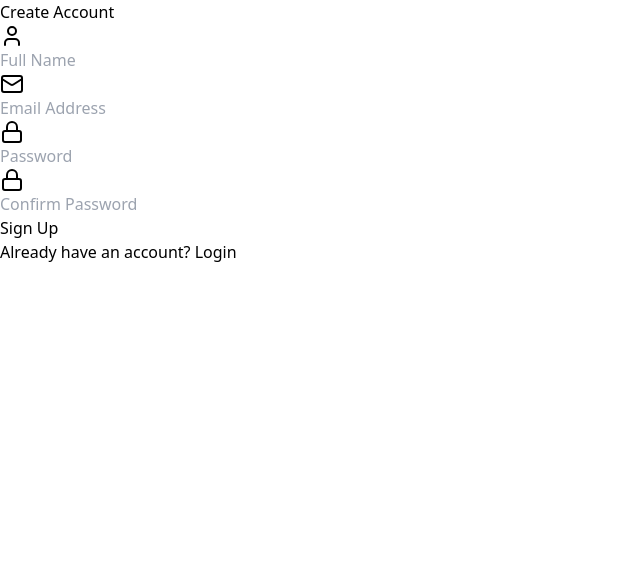
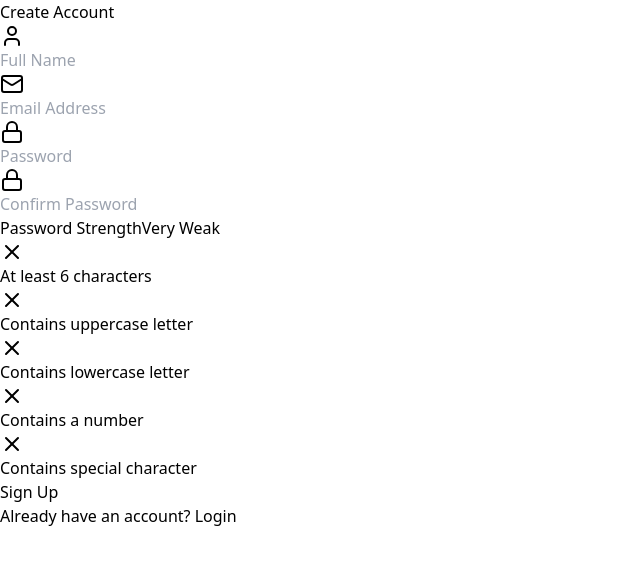
Before and after one commit to PAIshanMadusha/advanced-mern-auth-system, a React (Vite) app in the folder client/: page /signup in a window 1280 px wide. Shown: the top 564 px of the page, without its empty margins (0-640 px from the left). Built offline with nearby package versions, Linux system fonts and the light colour scheme.

Commit message:
Password Strength

```diff
--- a/client/src/components/InputField.jsx
+++ b/client/src/components/InputField.jsx
@@ -1,6 +1,6 @@
 const InputField = ({ icon: Icon, ...props }) => {
   return (
-    <div className="relative mb-6">
+    <div className="relative mb-4">
       <div className="absolute inset-y-0 left-0 flex items-center pl-3 pointer-events-none">
         <Icon className="size-5 text-green-500" />
       </div>
--- a/client/src/components/PasswordStrengthMeter.jsx
+++ b/client/src/components/PasswordStrengthMeter.jsx
@@ -0,0 +1,80 @@
+import { Check, X } from "lucide-react";
+
+const PasswordCriteria = ({ password }) => {
+  const criteria = [
+    { label: "At least 6 characters", met: password.length >= 6 },
+    { label: "Contains uppercase letter", met: /[A-Z]/.test(password) },
+    { label: "Contains lowercase letter", met: /[a-z]/.test(password) },
+    { label: "Contains a number", met: /\d/.test(password) },
+    { label: "Contains special character", met: /[^A-Za-z0-9]/.test(password) },
+  ];
+
+  return (
+    <div className="mt-2 space-y-1">
+      {criteria.map((item) => (
+        <div key={item.label} className="flex items-center text-xs">
+          {item.met ? (
+            <Check className="size-4 text-green-500 mr-2" />
+          ) : (
+            <X className="size-4 text-gray-500 mr-2" />
+          )}
+          <span className={item.met ? "text-green-500" : "text-gray-400"}>
+            {item.label}
+          </span>
+        </div>
+      ))}
+    </div>
+  );
+};
+
+const PasswordStrengthMeter = ({ password }) => {
+  const getStrength = (pass) => {
+    let strength = 0;
+    if (pass.length >= 6) strength++;
+    if (pass.match(/[a-z]/) && pass.match(/[A-Z]/)) strength++;
+    if (pass.match(/\d/)) strength++;
+    if (pass.match(/[^a-zA-Z\d]/)) strength++;
+    return strength;
+  };
+  const strength = getStrength(password);
+
+  const getColor = (strength) => {
+    if (strength === 0) return "bg-red-500";
+    if (strength === 1) return "bg-red-400";
+    if (strength === 2) return "bg-yellow-500";
+    if (strength === 3) return "bg-yellow-400";
+    return "bg-green-500";
+  };
+
+  const getStrengthText = (strength) => {
+    if (strength === 0) return "Very Weak";
+    if (strength === 1) return "Weak";
+    if (strength === 2) return "Fair";
+    if (strength === 3) return "Good";
+    return "Strong";
+  };
+
+  return (
+    <div className="mt-2">
+      <div className="flex justify-between items-center mb-1">
+        <span className="text-xs text-gray-400">Password Strength</span>
+        <span className="text-xs text-gray-400">
+          {getStrengthText(strength)}
+        </span>
+      </div>
+      <div className="flex space-x-1">
+        {[...Array(4)].map((_, index) => (
+          <div
+            key={index}
+            className={`h-1 w-1/4 rounded-full transition-colors duration-300 ${
+              index < strength ? getColor(strength) : "bg-gray-600"
+            }`}
+          />
+        ))}
+      </div>
+      <PasswordCriteria password={password}/>
+    </div>
+  );
+};
+
+export default PasswordStrengthMeter;
--- a/client/src/pages/SignUpPage.jsx
+++ b/client/src/pages/SignUpPage.jsx
@@ -2,16 +2,23 @@
 import InputField from "../components/InputField";
 import { Lock, Mail, User } from "lucide-react";
 import { useState } from "react";
-import{Link} from "react-router-dom";
+import { Link } from "react-router-dom";
+import PasswordStrengthMeter from "../components/PasswordStrengthMeter";
 
 const SignUpPage = () => {
   const [name, setName] = useState("");
   const [email, setEmail] = useState("");
   const [password, setPassword] = useState("");
   const [confirmPassword, setConfirmPassword] = useState("");
+  const [error, setError] = useState("");
 
   const handleSignUp = (e) => {
     e.preventDefault();
+    if (password !== confirmPassword) {
+      setError("Password doesn't match");
+      return;
+    }
+    setError("");
   };
 
   return (
@@ -21,7 +28,7 @@
       transition={{ duration: 0.5 }}
       className="max-w-md w-full bg-gray-800 bg-opacity-50 backdrop-filter backdrop-blur-xl rounded-2xl shadow-xl overflow-hidden"
     >
-      <div className="p-8">
+      <div className="p-6">
         <h2 className="text-3xl font-bold mb-6 text-center bg-gradient-to-t from-green-400 to-emerald-500 text-transparent bg-clip-text">
           Create Account
         </h2>
@@ -32,46 +39,54 @@
             type="text"
             placeholder="Full Name"
             value={name}
-            onchange={(e) => setName(e.target.value)}
+            onChange={(e) => setName(e.target.value)}
           />
           <InputField
             icon={Mail}
             type="email"
             placeholder="Email Address"
             value={email}
-            onchange={(e) => setEmail(e.target.value)}
+            onChange={(e) => setEmail(e.target.value)}
           />
           <InputField
             icon={Lock}
             type="password"
             placeholder="Password"
             value={password}
-            onchange={(e) => setPassword(e.target.value)}
+            onChange={(e) => setPassword(e.target.value)}
           />
           <InputField
             icon={Lock}
             type="password"
             placeholder="Confirm Password"
             value={confirmPassword}
-            onchange={(e) => setConfirmPassword(e.target.value)}
+            onChange={(e) => setConfirmPassword(e.target.value)}
           />
+          {error && (
+            <div className="text-red-500 text-sm animate-pulse shadow-sm">
+              {error}
+            </div>
+          )}
           {/* Password strength meter */}
+          <PasswordStrengthMeter password={password} />
+
           <motion.button
             className="mt-5 w-full py-3 px-4 bg-gradient-to-r from-green-500 to-emerald-600 text-white font-bold rounded-lg shadow-lg hover:from-green-600 hover:to-emerald-700 focus:outline-none focus:ring-2 focus:ring-green-500 focus:ring-offset-2 focus:ring-offset-green-900 transition duration-200"
             whileHover={{ scale: 1.02 }}
             whileTap={{ scale: 0.98 }}
             type="submit"
-          >Sign Up</motion.button>
+          >
+            Sign Up
+          </motion.button>
         </form>
       </div>
-      <div className="px-8 py-4 bg-gray-900 bg-opacity-50 flex justify-center">
+      <div className="px-8 py-3 bg-gray-900 bg-opacity-50 flex justify-center">
         <p className="text-sm text-gray-400">
           Already have an account?{" "}
           <Link to={"/signin"} className="text-green-400 hover:underline">
-          Login
+            Login
           </Link>
         </p>
-
       </div>
     </motion.div>
   );
```
